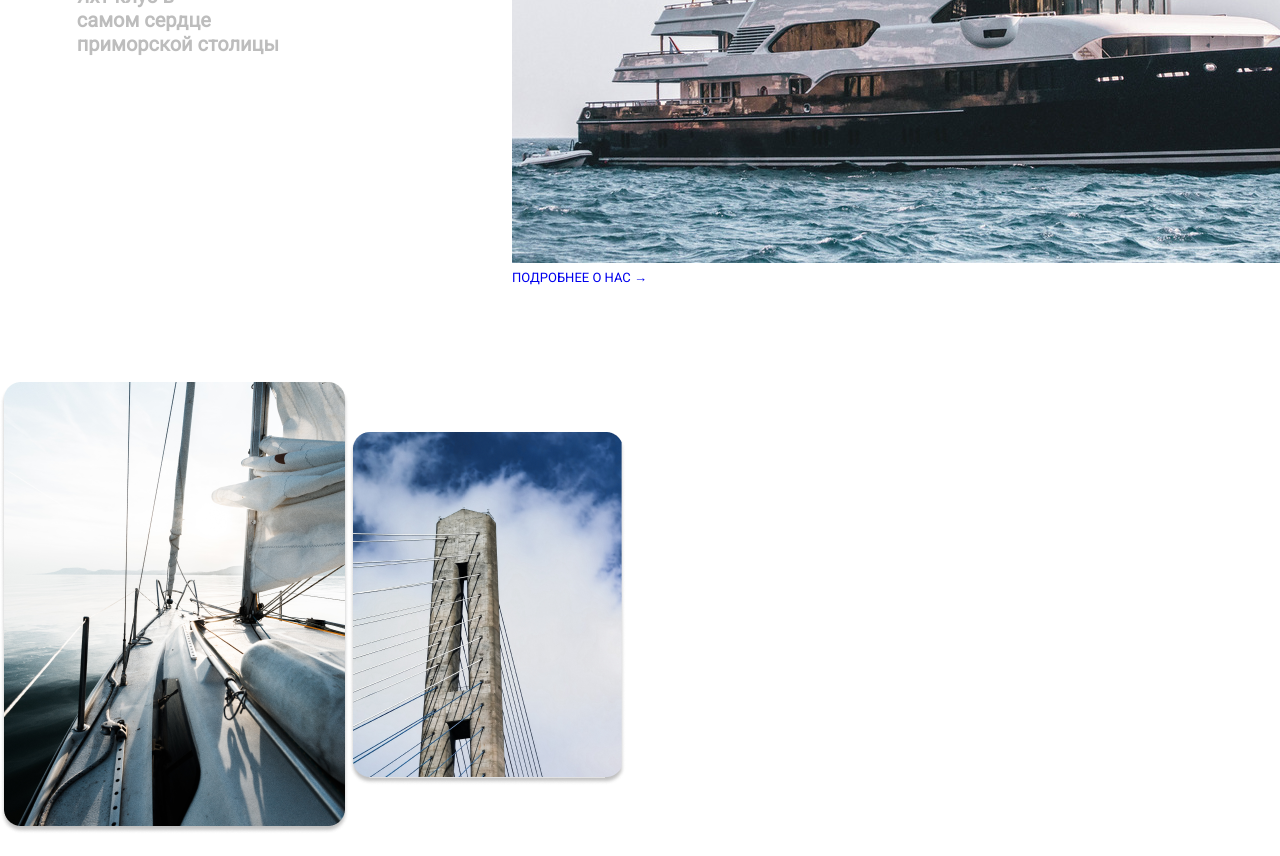
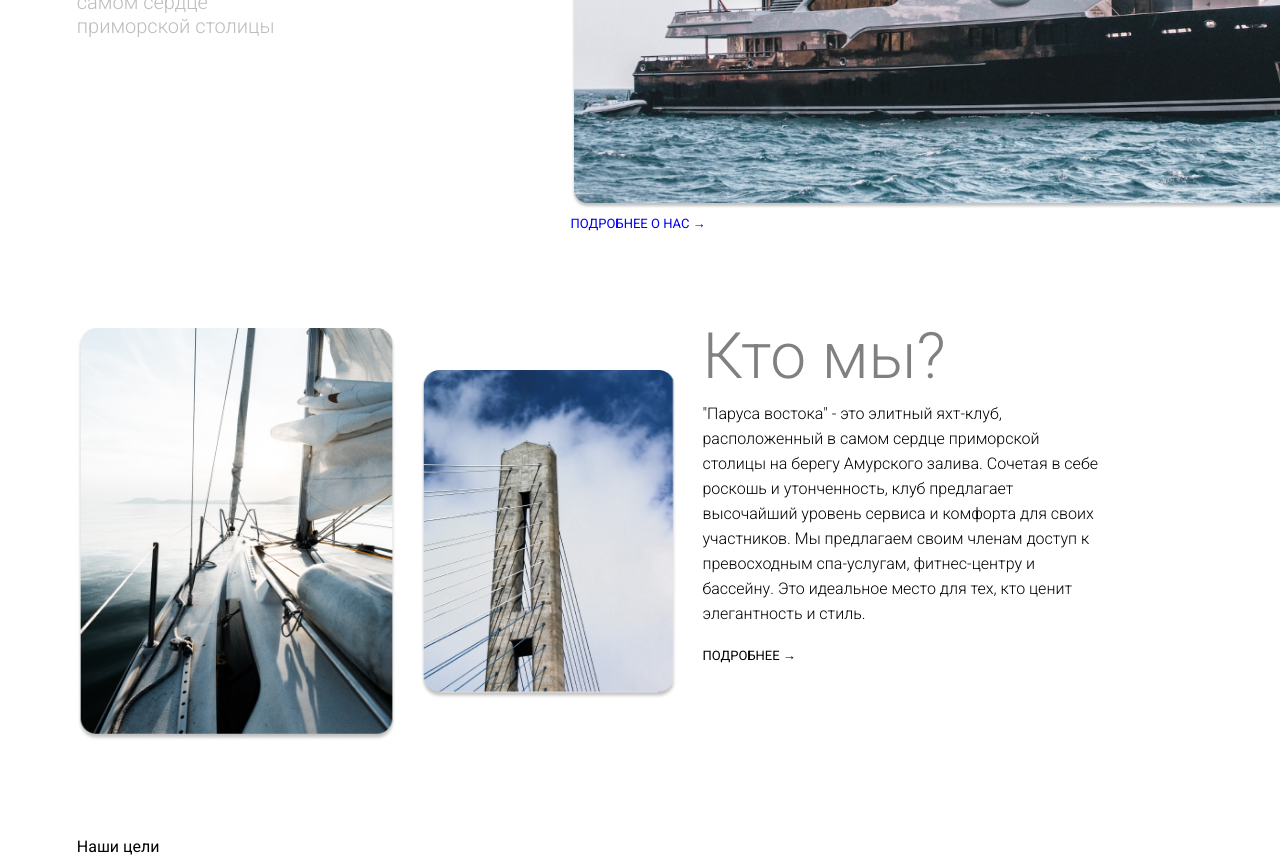
Before and after one commit to Fezwer/project-web-app, a plain HTML site: page index.html in a window 1280 px wide. Shown: the part 463-1319 px from the top of the page. Before the commit the page ends 1297 px from the top, so only its background shows below. Drawn offline with nearby package versions, Linux system fonts and the light colour scheme.

Commit message:
Who are we?

```diff
--- a/css/main.css
+++ b/css/main.css
@@ -1,6 +1,7 @@
 body{
     font-family: 'Roboto', sans-serif;
     margin: 0;
+    overflow-x: hidden;
 }
 
 header{
@@ -22,7 +23,7 @@ nav{
 .nav-but a {
     text-decoration: none; /* убираем подчеркивание */
     color: black;
-    font-size:large; /* Сделать условие типо если телефон, то xx-large */
+    font-size:larger; /* Сделать условие типо если телефон, то xx-large */
 }
 
 a.main-but {
@@ -43,16 +44,13 @@ a.main-but {
     font-size: 60px;
     font-weight: 900;
     margin-left: 6vw;
-    max-width: 30vw;
 }
 
-.t-gr{
+.t-gr-name{
     color: rgb(189, 189, 189);
     font-size:20px;
-}
-
-.t-black{
-    color: rgb(0, 0, 0);
+    margin-top: 1em;
+    font-weight: 300;
 }
 
 .main-items{
@@ -70,7 +68,18 @@ p {
 .about-us{
     display: block;
     max-width: 60%;
-    min-width: 50%;
+}
+
+.about-us p{
+    color: rgb(0, 0, 0);
+}
+
+.about-us a:visited{
+    color: black;
+}
+
+.about-us img{
+    height: 600px;
 }
 
 .about-us a{
@@ -79,7 +88,63 @@ p {
 }
 
 main{
-    margin-top: 6em;
+    display: block;
+    flex-wrap: wrap;
+    margin-left: 6%;
+}
+
+main > div {
+    margin-top: 6em; /* Задает расстояние сверху между блоками внутри <main> */
+  }
+
+main div{
+    display: flex;
+}
+
+.main-info-img{
     display: flex;
     align-items: center;
+    justify-content: space-between;
+    max-width: 50%;
 }
+
+.main-info-img img:first-child{
+    width: 53%;
+    height: auto;
+}
+
+.main-info-img img{
+    width: 43%;
+    height: auto;
+}
+
+.main-info-text{
+    display: block;
+    font-weight: 300;
+    max-width: 33%;
+    margin-bottom: auto;
+    margin-left: 2%;
+}
+
+.main-info-text a{
+    font-size:small;
+    font-weight: 400;
+    text-decoration: none; /* убираем подчеркивание */
+    color: black;
+}
+
+.main-info-text a:visited{
+    color: black;
+}
+
+.main-info-text p:first-child{
+    font-size: 64px;
+    color: gray;
+    margin-bottom: 8%;
+}
+
+.main-info-text p{
+    font-size: 16px;
+    line-height: 25px;
+    margin-top: 4%;
+}
--- a/index.html
+++ b/index.html
@@ -5,8 +5,8 @@
     <title>Золотые паруса
 
     </title>
-    <meta name="author" content="Олег Либих">
-    <meta name="description" content="Gmod Coder: Искусство программирования в Garry's Mod с использованием Lua">
+    <meta name="author" content="QQteam">
+    <meta name="description" content="">
 
     <!-- Css -->
     <link rel="stylesheet" href="css/main.css">
@@ -20,7 +20,9 @@
     <!--GoogleFonts-->
     <link rel="preconnect" href="https://fonts.googleapis.com">
     <link rel="preconnect" href="https://fonts.gstatic.com" crossorigin>
-    <link href="https://fonts.googleapis.com/css2?family=Roboto&display=swap" rel="stylesheet">
+    <link
+        href="https://fonts.googleapis.com/css2?family=Roboto:ital,wght@0,100;0,300;0,400;0,500;0,700;0,900;1,100;1,300;1,400;1,500;1,700;1,900&display=swap"
+        rel="stylesheet">
 
 </head>
 
@@ -41,18 +43,40 @@
     <div class="main-items">
         <div class="project-name">
             <p>ПАРУСА<br>ВОСТОКА</p>
-            <p class="t-gr">Яхт-клуб в<br>самом сердце<br>приморской столицы</p>
+            <p class="t-gr-name">Яхт-клуб в<br>самом сердце<br>приморской столицы</p>
         </div>
-        <div  class="about-us">
-            <img src="img/Yacht.jpg">
-            <p class="t-black"><a href="#">ПОДРОБНЕЕ О НАС →</a></p>
+        <div class="about-us">
+            <img src="img/photo_yacht1.png">
+            <p><a href="#">ПОДРОБНЕЕ О НАС →</a></p>
         </div>
     </div>
 
     <main>
-        <img src="img/photo_yacht2.png">
-        <img src="img/photo_bridge1.png">
+        <div>
+            <div class="main-info-img">
+                <img src="img/photo_yacht2.png">
+                <img src="img/photo_bridge1.png">
+            </div>
+            <div class="main-info-text">
+                <p>Кто мы?</p>
+                <p>"Паруса востока" - это элитный яхт-клуб, расположенный в самом сердце приморской столицы на берегу
+                    Амурского залива. Сочетая в себе роскошь и утонченность, клуб предлагает высочайший уровень сервиса
+                    и
+                    комфорта для своих участников. Мы предлагаем своим членам доступ к превосходным спа-услугам,
+                    фитнес-центру и бассейну. Это идеальное место для тех, кто ценит элегантность и стиль.</p>
+                <p><a href="#">ПОДРОБНЕЕ →</a></p>
+            </div>
+        </div>
 
+        <div class="main-goals">
+            <p>Наши цели</p>
+            <div>
+
+            </div>
+            <div>
+
+            </div>
+        </div>
     </main>
 
 </body>
```
Also changed, not shown: img/Yacht.jpg (deleted).
